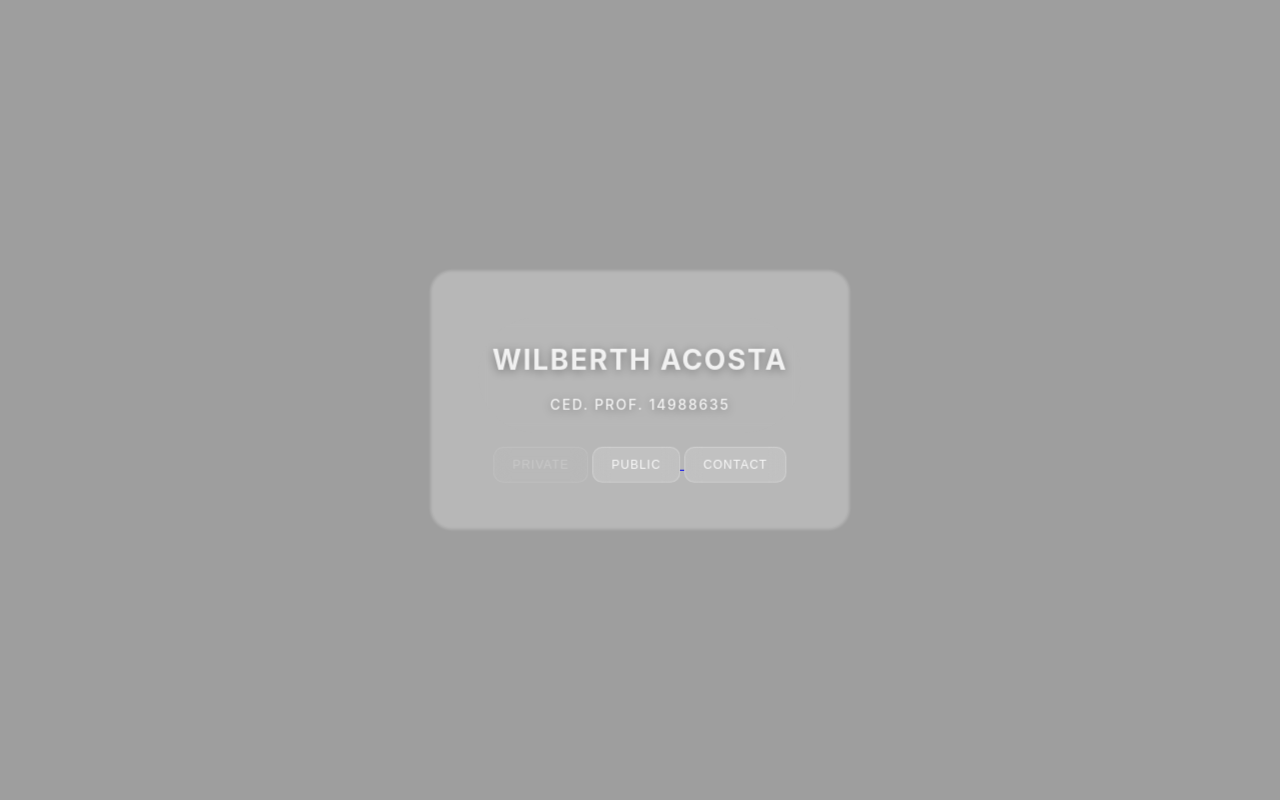
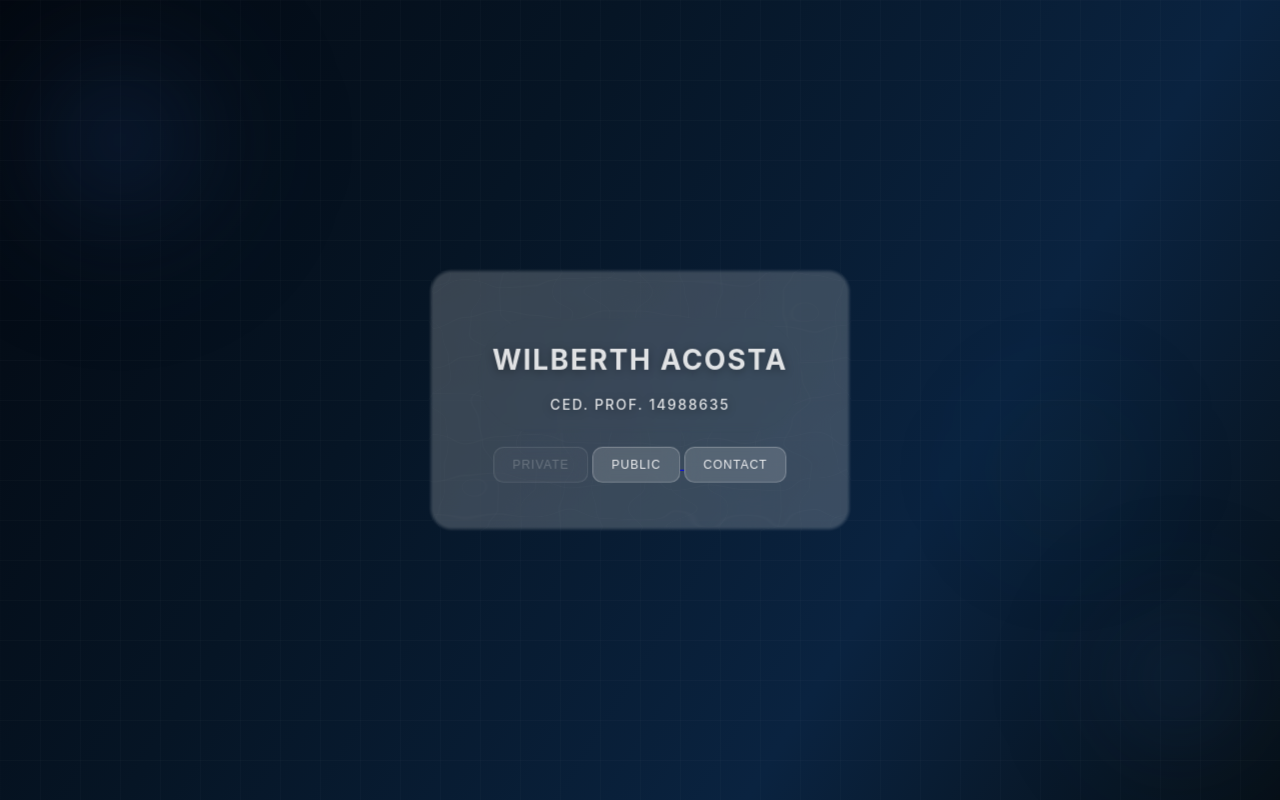
Before and after one commit to W3L33/w3l33.github.io, a plain HTML site: page index.html in a window 1280 px wide. Drawn offline with nearby package versions, Linux system fonts and the light colour scheme; no server answers; animation ran at ten frames a second.

Commit message:
Actualización de fondo

```diff
--- a/app.js
+++ b/app.js
@@ -2,6 +2,8 @@ const canvas = document.getElementById("canvas");
 const gl = canvas.getContext("webgl", { antialias: true });
 
 gl.clearColor(0, 0, 0, 1);
+
+let loginBgReady = false;
 
 function resize() {
   const vw = Math.max(window.innerWidth || 0, document.documentElement.clientWidth || 0);
@@ -12,6 +14,9 @@ function resize() {
   canvas.style.width = vw + "px";
   canvas.style.height = vh + "px";
   gl.viewport(0, 0, canvas.width, canvas.height);
+  if (loginBgReady) {
+    uploadLoginBackground(false);
+  }
 }
 window.addEventListener("resize", resize);
 window.addEventListener("orientationchange", resize);
@@ -87,61 +92,12 @@ gl.uniform1i(gl.getUniformLocation(program, "u_background"), 0);
 gl.uniform1f(u_bgReadyLoc, 0.0);
 gl.uniform1f(u_entranceAlphaLoc, 1.0);
 
-/* Background image */
+/* Background: CSS login-bg painted to a canvas so the glass shader can sample it */
 const bg = gl.createTexture();
-const img = new Image();
-img.crossOrigin = "anonymous";
 const pageLoader = document.getElementById("page-loader");
 let glassEntranceStart = null;
-const BG_IMAGE_URL =
-  "https://raw.githubusercontent.com/W3L33/files/refs/heads/main/IMG_0929.png";
-let blobUrlToRevoke = null;
-
-function setPageLoaderProgress(pct) {
-  const root = pageLoader;
-  const txt = document.getElementById("page-loader-pct");
-  if (!txt || !root) return;
-  if (pct == null || !Number.isFinite(pct)) {
-    root.classList.add("page-loader--indeterminate");
-    txt.textContent = "…";
-    return;
-  }
-  root.classList.remove("page-loader--indeterminate");
-  const p = Math.max(0, Math.min(100, Math.round(pct)));
-  txt.textContent = `${p}%`;
-}
-
-function loadBackgroundImageDirect() {
-  blobUrlToRevoke = null;
-  setPageLoaderProgress(null);
-  img.src = BG_IMAGE_URL;
-}
-
-function loadBackgroundImageWithProgress() {
-  setPageLoaderProgress(0);
-  const xhr = new XMLHttpRequest();
-  xhr.open("GET", BG_IMAGE_URL);
-  xhr.responseType = "blob";
-  xhr.onprogress = (e) => {
-    if (e.lengthComputable && e.total > 0) {
-      setPageLoaderProgress((100 * e.loaded) / e.total);
-    } else {
-      setPageLoaderProgress(null);
-    }
-  };
-  xhr.onload = () => {
-    if (xhr.status < 200 || xhr.status >= 300) {
-      loadBackgroundImageDirect();
-      return;
-    }
-    const blobUrl = URL.createObjectURL(xhr.response);
-    blobUrlToRevoke = blobUrl;
-    setPageLoaderProgress(100);
-    img.src = blobUrl;
-  };
-  xhr.onerror = () => loadBackgroundImageDirect();
-  xhr.send();
-}
+let bgSource = null;
+let lastLoginBgKey = "";
 const STORAGE_GLASS_ENTRANCE_AT = "w3l33_glass_entrance_at";
 const STORAGE_GLASS_ENTRANCE_SEEN_LEGACY = "w3l33_glass_entrance_seen";
 const GLASS_ENTRANCE_COOLDOWN_MS = 5 * 60 * 1000;
@@ -270,57 +226,99 @@ function initModalGlassWebGL() {
 
 initModalGlassWebGL();
 
-img.onload = () => {
-  if (blobUrlToRevoke) {
-    URL.revokeObjectURL(blobUrlToRevoke);
-    blobUrlToRevoke = null;
+function createLoginBackgroundCanvas() {
+  const vw = Math.max(window.innerWidth || 0, document.documentElement.clientWidth || 0);
+  const vh = Math.max(window.innerHeight || 0, document.documentElement.clientHeight || 0);
+  const dpr = Math.min(window.devicePixelRatio || 1, 2);
+  const source = document.createElement("canvas");
+  source.width = Math.max(1, Math.floor(vw * dpr));
+  source.height = Math.max(1, Math.floor(vh * dpr));
+  const ctx = source.getContext("2d");
+  ctx.setTransform(dpr, 0, 0, dpr, 0, 0);
+
+  const fill = ctx.createLinearGradient(0, 0, vw, vh);
+  fill.addColorStop(0, "#030810");
+  fill.addColorStop(0.35, "#061525");
+  fill.addColorStop(0.7, "#0a2340");
+  fill.addColorStop(1, "#071018");
+  ctx.fillStyle = fill;
+  ctx.fillRect(0, 0, vw, vh);
+
+  function drawOrb(x, y, size, color, blurPx) {
+    ctx.save();
+    ctx.filter = "blur(" + blurPx + "px)";
+    const cx = x + size * 0.5;
+    const cy = y + size * 0.5;
+    const rg = ctx.createRadialGradient(cx, cy, 0, cx, cy, size * 0.5);
+    rg.addColorStop(0, color);
+    rg.addColorStop(0.7, "rgba(0, 0, 0, 0)");
+    rg.addColorStop(1, "rgba(0, 0, 0, 0)");
+    ctx.fillStyle = rg;
+    ctx.fillRect(x, y, size, size);
+    ctx.restore();
   }
+
+  drawOrb(-140, -120, 520, "rgba(30, 74, 140, 0.28)", 40);
+  drawOrb(vw - 300, vh - 320, 400, "rgba(37, 99, 168, 0.18)", 40);
+  drawOrb(vw * 0.95 - 300, vh * 0.4, 300, "rgba(56, 189, 248, 0.08)", 60);
+
+  ctx.save();
+  ctx.globalAlpha = 0.04;
+  ctx.fillStyle = "rgba(255, 255, 255, 0.5)";
+  for (let y = 0; y < vh; y += 40) {
+    ctx.fillRect(0, y, vw, 1);
+  }
+  for (let x = 0; x < vw; x += 40) {
+    ctx.fillRect(x, 0, 1, vh);
+  }
+  ctx.restore();
+
+  return source;
+}
+
+function bindBackgroundTexture(glCtx, texture, source) {
+  glCtx.bindTexture(glCtx.TEXTURE_2D, texture);
+  glCtx.texImage2D(
+    glCtx.TEXTURE_2D,
+    0,
+    glCtx.RGBA,
+    glCtx.RGBA,
+    glCtx.UNSIGNED_BYTE,
+    source
+  );
+  glCtx.texParameteri(glCtx.TEXTURE_2D, glCtx.TEXTURE_MIN_FILTER, glCtx.LINEAR);
+  glCtx.texParameteri(glCtx.TEXTURE_2D, glCtx.TEXTURE_MAG_FILTER, glCtx.LINEAR);
+  glCtx.texParameteri(glCtx.TEXTURE_2D, glCtx.TEXTURE_WRAP_S, glCtx.CLAMP_TO_EDGE);
+  glCtx.texParameteri(glCtx.TEXTURE_2D, glCtx.TEXTURE_WRAP_T, glCtx.CLAMP_TO_EDGE);
+}
+
+function uploadLoginBackground(isFirst) {
+  const vw = Math.max(window.innerWidth || 0, document.documentElement.clientWidth || 0);
+  const vh = Math.max(window.innerHeight || 0, document.documentElement.clientHeight || 0);
+  const dpr = Math.min(window.devicePixelRatio || 1, 2);
+  const key = vw + "x" + vh + "@" + dpr;
+  if (!isFirst && key === lastLoginBgKey && bgSource) {
+    return;
+  }
+  lastLoginBgKey = key;
+
+  const source = createLoginBackgroundCanvas();
+  bgSource = source;
+
   gl.useProgram(program);
-  gl.bindTexture(gl.TEXTURE_2D, bg);
-  gl.texImage2D(gl.TEXTURE_2D, 0, gl.RGBA, gl.RGBA, gl.UNSIGNED_BYTE, img);
-  gl.texParameteri(gl.TEXTURE_2D, gl.TEXTURE_MIN_FILTER, gl.LINEAR);
-  gl.texParameteri(gl.TEXTURE_2D, gl.TEXTURE_MAG_FILTER, gl.LINEAR);
-  gl.texParameteri(gl.TEXTURE_2D, gl.TEXTURE_WRAP_S, gl.CLAMP_TO_EDGE);
-  gl.texParameteri(gl.TEXTURE_2D, gl.TEXTURE_WRAP_T, gl.CLAMP_TO_EDGE);
+  bindBackgroundTexture(gl, bg, source);
+  gl.uniform2f(u_imageRes, source.width, source.height);
+  gl.uniform1f(u_bgReadyLoc, 1.0);
 
-  gl.uniform2f(u_imageRes, img.width, img.height);
-  gl.uniform1f(u_bgReadyLoc, 1.0);
+  if (modalGl && modalBgTex && modalProgram) {
+    bindBackgroundTexture(modalGl, modalBgTex, source);
+  }
+
+  if (!loginBgReady) {
+    loginBgReady = true;
     if (!shouldSkipGlassEntrance()) {
       glassEntranceStart = performance.now();
     }
-
-  if (modalGl && modalBgTex && modalProgram) {
-    modalGl.bindTexture(modalGl.TEXTURE_2D, modalBgTex);
-    modalGl.texImage2D(
-      modalGl.TEXTURE_2D,
-      0,
-      modalGl.RGBA,
-      modalGl.RGBA,
-      modalGl.UNSIGNED_BYTE,
-      img
-    );
-    modalGl.texParameteri(
-      modalGl.TEXTURE_2D,
-      modalGl.TEXTURE_MIN_FILTER,
-      modalGl.LINEAR
-    );
-    modalGl.texParameteri(
-      modalGl.TEXTURE_2D,
-      modalGl.TEXTURE_MAG_FILTER,
-      modalGl.LINEAR
-    );
-    modalGl.texParameteri(
-      modalGl.TEXTURE_2D,
-      modalGl.TEXTURE_WRAP_S,
-      modalGl.CLAMP_TO_EDGE
-    );
-    modalGl.texParameteri(
-      modalGl.TEXTURE_2D,
-      modalGl.TEXTURE_WRAP_T,
-      modalGl.CLAMP_TO_EDGE
-    );
-  }
-
     requestAnimationFrame(() => {
       requestAnimationFrame(() => {
         hidePageLoader();
@@ -329,24 +327,10 @@ img.onload = () => {
         startPublicIntroPulse();
       });
     });
-};
+  }
+}
 
-img.addEventListener("error", () => {
-  if (blobUrlToRevoke) {
-    URL.revokeObjectURL(blobUrlToRevoke);
-    blobUrlToRevoke = null;
-    setPageLoaderProgress(0);
-    img.src = BG_IMAGE_URL;
-    return;
-  }
-  hidePageLoader();
-  gl.useProgram(program);
-  gl.uniform1f(u_bgReadyLoc, 1.0);
-  const ic = document.getElementById("icons");
-  if (ic) ic.classList.remove("icons-awaiting-bg");
-});
-
-loadBackgroundImageWithProgress();
+uploadLoginBackground(true);
 
 const BOX_WIDTH = 420;
 const BOX_HEIGHT = 260;
@@ -429,7 +413,7 @@ function drawModalGlass() {
     !modalProgram ||
     !modalBgTex ||
     !modalContent ||
-    !img.complete ||
+    !bgSource ||
     !modalEl ||
     modalEl.classList.contains("hidden")
   ) {
@@ -462,7 +446,7 @@ function drawModalGlass() {
   modalGl.uniform2f(modalU_resolution, w, h);
   modalGl.uniform2f(modalU_viewport, innerWidth, innerHeight);
   modalGl.uniform4f(modalU_rect, r.left, r.top, r.width, r.height);
-  modalGl.uniform2f(modalU_imageRes, img.width, img.height);
+  modalGl.uniform2f(modalU_imageRes, bgSource.width, bgSource.height);
 
   modalGl.drawArrays(modalGl.TRIANGLES, 0, 6);
 }
--- a/index.html
+++ b/index.html
@@ -11,12 +11,19 @@
 </head>
 <body>
 
+<div class="login-bg" aria-hidden="true">
+  <div class="login-bg__orb login-bg__orb--tl"></div>
+  <div class="login-bg__orb login-bg__orb--br"></div>
+  <div class="login-bg__orb login-bg__orb--mid"></div>
+  <div class="login-bg__grid"></div>
+</div>
+
 <div id="page-loader" class="page-loader" aria-busy="true" aria-live="polite">
   <div class="page-loader__visual" role="presentation">
     <div class="page-loader__spin" aria-hidden="true"></div>
     <span id="page-loader-pct" class="page-loader__pct">0%</span>
   </div>
-  <span class="page-loader__sr">Cargando imagen de fondo…</span>
+  <span class="page-loader__sr">Cargando…</span>
 </div>
 
 <canvas id="canvas"></canvas>
--- a/style.css
+++ b/style.css
@@ -15,6 +15,60 @@ html, body {
 body {
   position: fixed;
   inset: 0;
+}
+
+.login-bg {
+  pointer-events: none;
+  position: fixed;
+  inset: 0;
+  z-index: 0;
+  width: 100%;
+  min-height: 100vh;
+  overflow: hidden;
+  background: linear-gradient(135deg, #030810 0%, #061525 35%, #0a2340 70%, #071018 100%);
+}
+
+.login-bg__orb {
+  pointer-events: none;
+  position: absolute;
+  border-radius: 50%;
+  filter: blur(40px);
+}
+
+.login-bg__orb--tl {
+  top: -120px;
+  left: -140px;
+  width: 520px;
+  height: 520px;
+  background: radial-gradient(circle, rgba(30, 74, 140, 0.28) 0%, transparent 70%);
+}
+
+.login-bg__orb--br {
+  right: -100px;
+  bottom: -80px;
+  width: 400px;
+  height: 400px;
+  background: radial-gradient(circle, rgba(37, 99, 168, 0.18) 0%, transparent 70%);
+}
+
+.login-bg__orb--mid {
+  top: 40%;
+  right: 5%;
+  width: 300px;
+  height: 300px;
+  filter: blur(60px);
+  background: radial-gradient(circle, rgba(56, 189, 248, 0.08) 0%, transparent 70%);
+}
+
+.login-bg__grid {
+  pointer-events: none;
+  position: absolute;
+  inset: 0;
+  opacity: 0.04;
+  background-image:
+    linear-gradient(rgba(255, 255, 255, 0.5) 1px, transparent 1px),
+    linear-gradient(90deg, rgba(255, 255, 255, 0.5) 1px, transparent 1px);
+  background-size: 40px 40px;
 }
 
 canvas {
@@ -155,11 +209,11 @@ canvas {
 }
 
 .glass-btn:hover {
-  background: rgba(178, 158, 72, 0.42);
-  border-color: rgba(200, 182, 102, 0.48);
-  color: rgba(255, 252, 238, 0.95);
+  background: rgba(56, 140, 210, 0.32);
+  border-color: rgba(125, 185, 235, 0.42);
+  color: rgba(240, 248, 255, 0.96);
   transform: translateY(-2px);
-  box-shadow: 0 8px 20px rgba(28, 24, 8, 0.28);
+  box-shadow: 0 8px 20px rgba(8, 24, 48, 0.28);
 }
 
 @keyframes public-intro-pulse {
```
Lines whose indentation alone changed are shown as unchanged.
